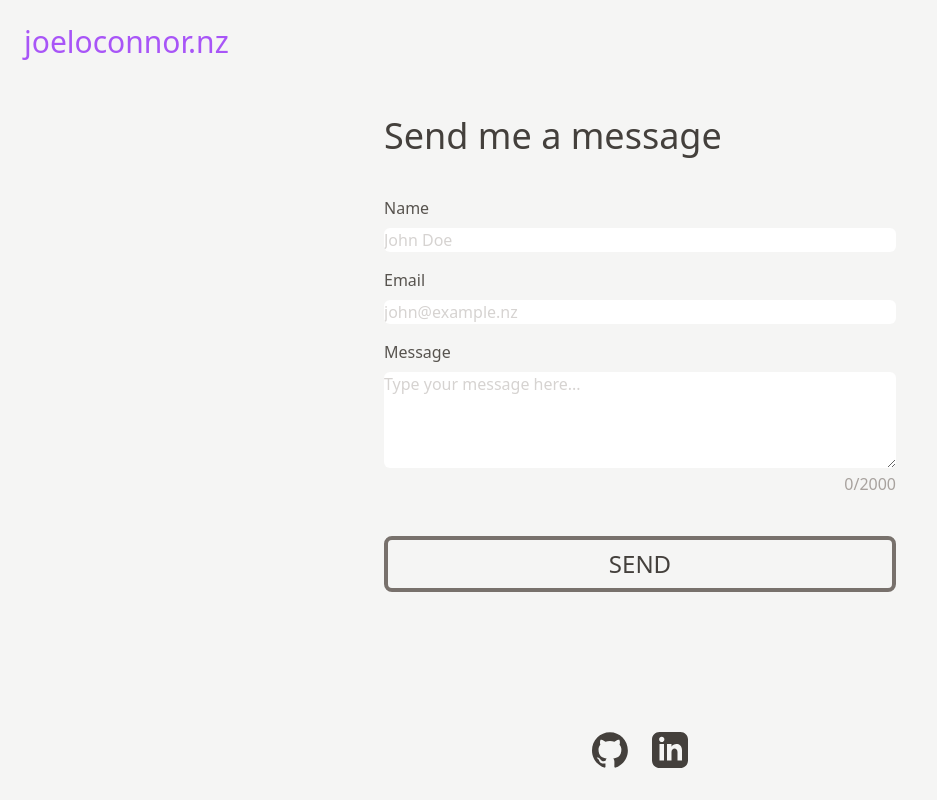
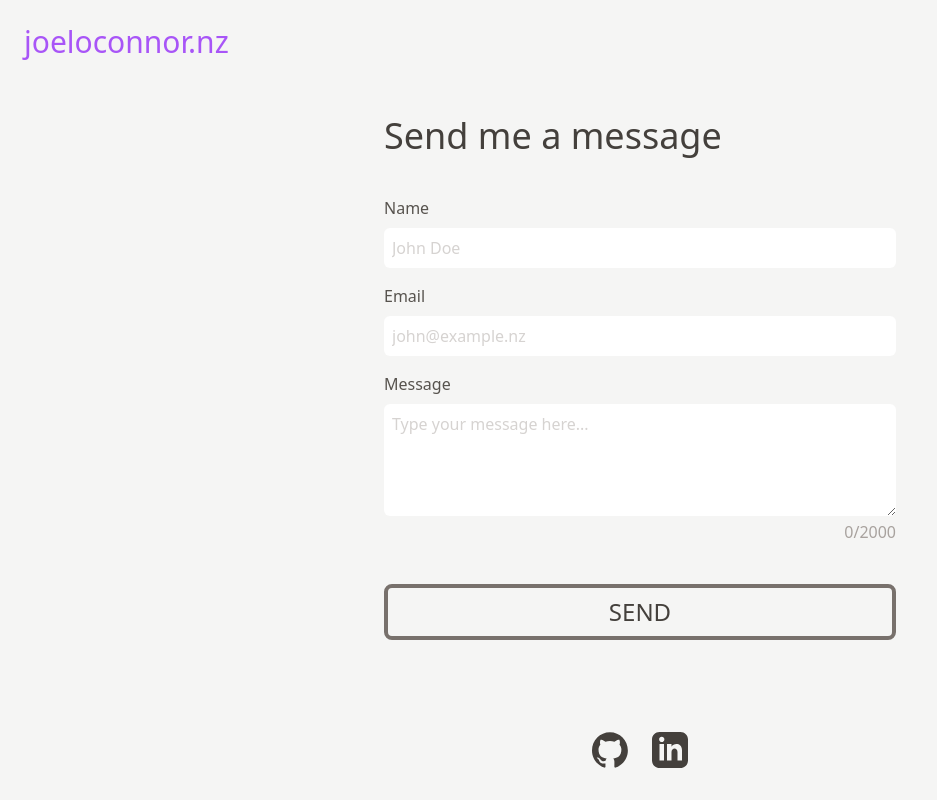
Before and after one commit to joeloconnor-nz/joeloconnor.nz, a Next.js app: page /contact in a window 1280 px wide. Shown: the whole page, without its empty margins (0-937 px from the left). Built offline with nearby package versions, Linux system fonts and the light colour scheme.

Commit message:
Improve form styles

```diff
--- a/src/components/contact-form.tsx
+++ b/src/components/contact-form.tsx
@@ -41,7 +41,7 @@ export function ContactForm(props: ContactFormProps) {
                     Name
                 </label>
                 <input
-                    className="mt-2 block w-full rounded-md border-transparent bg-white placeholder:text-stone-300 focus:border-stone-400 focus:bg-white focus:ring-0 dark:bg-stone-700 dark:placeholder:text-stone-500 dark:focus:border-stone-600 dark:focus:bg-stone-600"
+                    className="mt-2 block w-full rounded-md border-transparent bg-white p-2 text-stone-700 placeholder:text-stone-300 focus:border-stone-400 focus:bg-white focus:ring-0 dark:bg-stone-700 dark:text-stone-300 dark:placeholder:text-stone-500 dark:focus:border-stone-600 dark:focus:bg-stone-600"
                     id="name"
                     name="name"
                     type="text"
@@ -65,7 +65,7 @@ export function ContactForm(props: ContactFormProps) {
                     Email
                 </label>
                 <input
-                    className="mt-2 block w-full rounded-md border-transparent bg-white placeholder:text-stone-300 focus:border-stone-400 focus:bg-white focus:ring-0 dark:bg-stone-700 dark:placeholder:text-stone-500 dark:focus:border-stone-600 dark:focus:bg-stone-600"
+                    className="mt-2 block w-full rounded-md border-transparent bg-white p-2 text-stone-700 placeholder:text-stone-300 focus:border-stone-400 focus:bg-white focus:ring-0 dark:bg-stone-700 dark:text-stone-300 dark:placeholder:text-stone-500 dark:focus:border-stone-600 dark:focus:bg-stone-600"
                     id="email"
                     name="email"
                     type="email"
@@ -88,7 +88,7 @@ export function ContactForm(props: ContactFormProps) {
                     Message
                 </label>
                 <textarea
-                    className="mt-2 block w-full rounded-md border-transparent bg-white placeholder:text-stone-300 focus:border-stone-400 focus:bg-white focus:ring-0 dark:bg-stone-700 dark:placeholder:text-stone-500 dark:focus:border-stone-600 dark:focus:bg-stone-600"
+                    className="mt-2 block w-full rounded-md border-transparent bg-white p-2 text-stone-700 placeholder:text-stone-300 focus:border-stone-400 focus:bg-white focus:ring-0 dark:bg-stone-700 dark:text-stone-300 dark:placeholder:text-stone-500 dark:focus:border-stone-600 dark:focus:bg-stone-600"
                     id="message"
                     name="message"
                     required={true}
```
